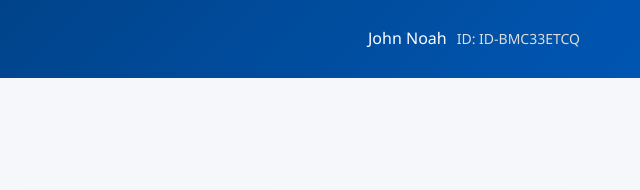
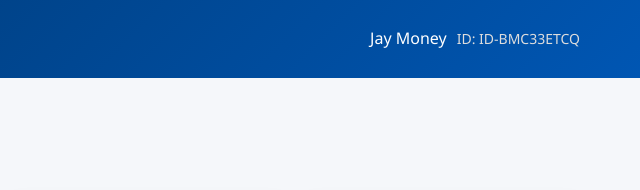
Before and after one commit to Hopmos/Johnnoah, a plain HTML site: page index.html in a window 1280 px wide. Shown: the top 190 px of the page, 640-1280 px from the left. Drawn offline with Linux system fonts and the light colour scheme.

Commit message:
Update index.html

```diff
--- a/index.html
+++ b/index.html
@@ -410,7 +410,7 @@
                     <span>Futures Trading Investment</span>
                 </div>
                 <div class="user-menu">
-                    <span class="username">John Noah</span>
+                    <span class="username">Jay Money</span>
                     <span class="account-id" id="accountId">ID: Loading...</span>
                 </div>
             </nav>
```
